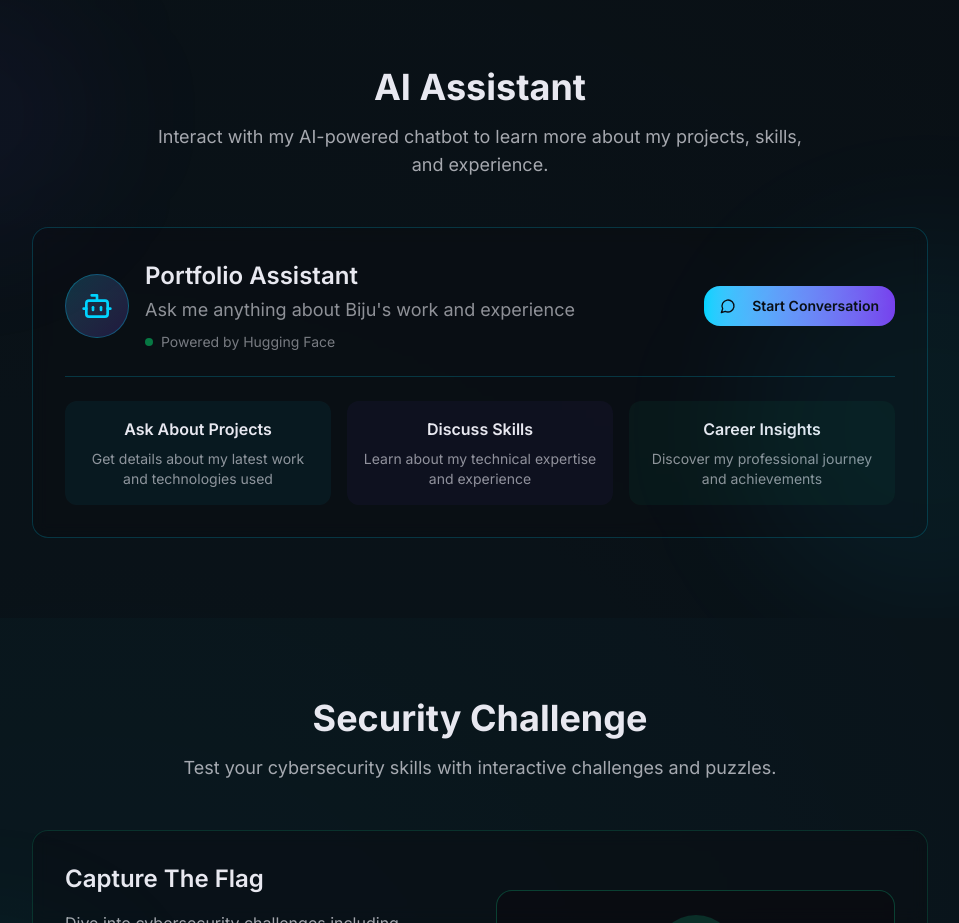
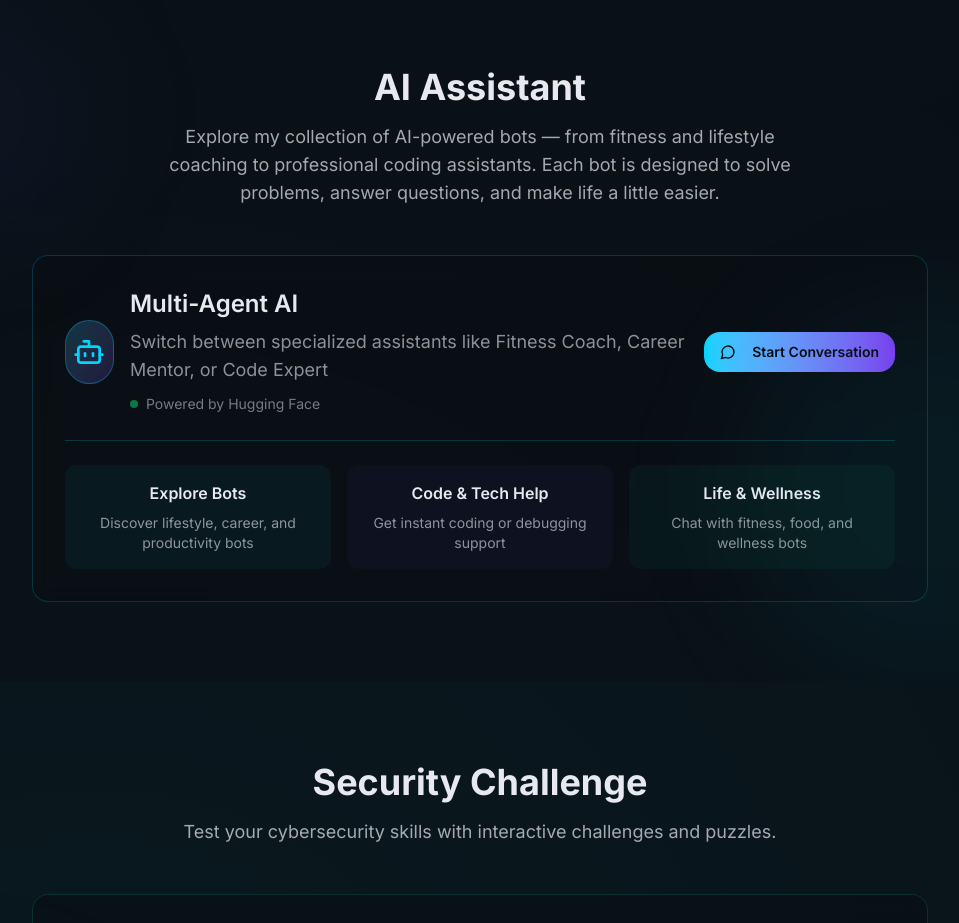
Before and after one commit to bijudamian/Bio, a Next.js app: page / in a window 1280 px wide. Shown: the part 5420-6343 px from the top of the page, without its empty margins (160-1119 px from the left). Built offline with nearby package versions, Linux system fonts and the light colour scheme.

Commit message:
refactor: restore v22 from v12 with updated components
#VERCEL_SKIP

Co-authored-by: Biju Damian <96348059+bijudamian@users.noreply.github.com>

```diff
--- a/components/chatbot-section.tsx
+++ b/components/chatbot-section.tsx
@@ -15,7 +15,7 @@ export function ChatbotSection() {
           <div className="text-center mb-12">
             <h2 className="text-4xl font-bold text-quantum-light mb-4">AI Assistant</h2>
             <p className="text-quantum-light/70 text-lg max-w-2xl mx-auto">
-              Interact with my AI-powered chatbot to learn more about my projects, skills, and experience.
+              Explore my collection of AI-powered bots — from fitness and lifestyle coaching to professional coding assistants. Each bot is designed to solve problems, answer questions, and make life a little easier.
             </p>
           </div>
 
@@ -27,11 +27,11 @@ export function ChatbotSection() {
                     <Bot className="w-8 h-8 text-quantum-primary" />
                   </div>
                   <div>
-                    <h3 className="text-2xl font-semibold text-quantum-light mb-1">Portfolio Assistant</h3>
-                    <p className="text-quantum-light/60 text-lg">Ask me anything about Biju's work and experience</p>
+                    <h3 className="text-2xl font-semibold text-quantum-light mb-1">Multi-Agent AI</h3>
+                    <p className="text-quantum-light/60 text-lg my-2">Switch between specialized assistants like Fitness Coach, Career Mentor, or Code Expert </p>
                     <div className="flex items-center gap-2 mt-2">
                       <div className="w-2 h-2 bg-green-400 rounded-full animate-pulse"></div>
-                      <span className="text-sm text-quantum-light/50">Powered by Hugging Face</span>
+                      <span className="text-sm text-quantum-light/50 my-0.5">Powered by Hugging Face</span>
                     </div>
                   </div>
                 </div>
@@ -56,18 +56,18 @@ export function ChatbotSection() {
 
               <div className="grid grid-cols-1 md:grid-cols-3 gap-4 pt-6 border-t border-quantum-primary/20">
                 <div className="text-center p-4 bg-quantum-primary/5 rounded-lg">
-                  <h4 className="text-quantum-light font-semibold mb-2">Ask About Projects</h4>
+                  <h4 className="text-quantum-light font-semibold mb-2">Explore Bots </h4>
                   <p className="text-quantum-light/60 text-sm">
-                    Get details about my latest work and technologies used
+                    Discover lifestyle, career, and productivity bots
                   </p>
                 </div>
                 <div className="text-center p-4 bg-quantum-secondary/5 rounded-lg">
-                  <h4 className="text-quantum-light font-semibold mb-2">Discuss Skills</h4>
-                  <p className="text-quantum-light/60 text-sm">Learn about my technical expertise and experience</p>
+                  <h4 className="text-quantum-light font-semibold mb-2">Code &amp; Tech Help</h4>
+                  <p className="text-quantum-light/60 text-sm">Get instant coding or debugging support</p>
                 </div>
                 <div className="text-center p-4 bg-quantum-accent/5 rounded-lg">
-                  <h4 className="text-quantum-light font-semibold mb-2">Career Insights</h4>
-                  <p className="text-quantum-light/60 text-sm">Discover my professional journey and achievements</p>
+                  <h4 className="text-quantum-light font-semibold mb-2">Life &amp; Wellness</h4>
+                  <p className="text-quantum-light/60 text-sm">Chat with fitness, food, and wellness bots</p>
                 </div>
               </div>
             </div>
```
